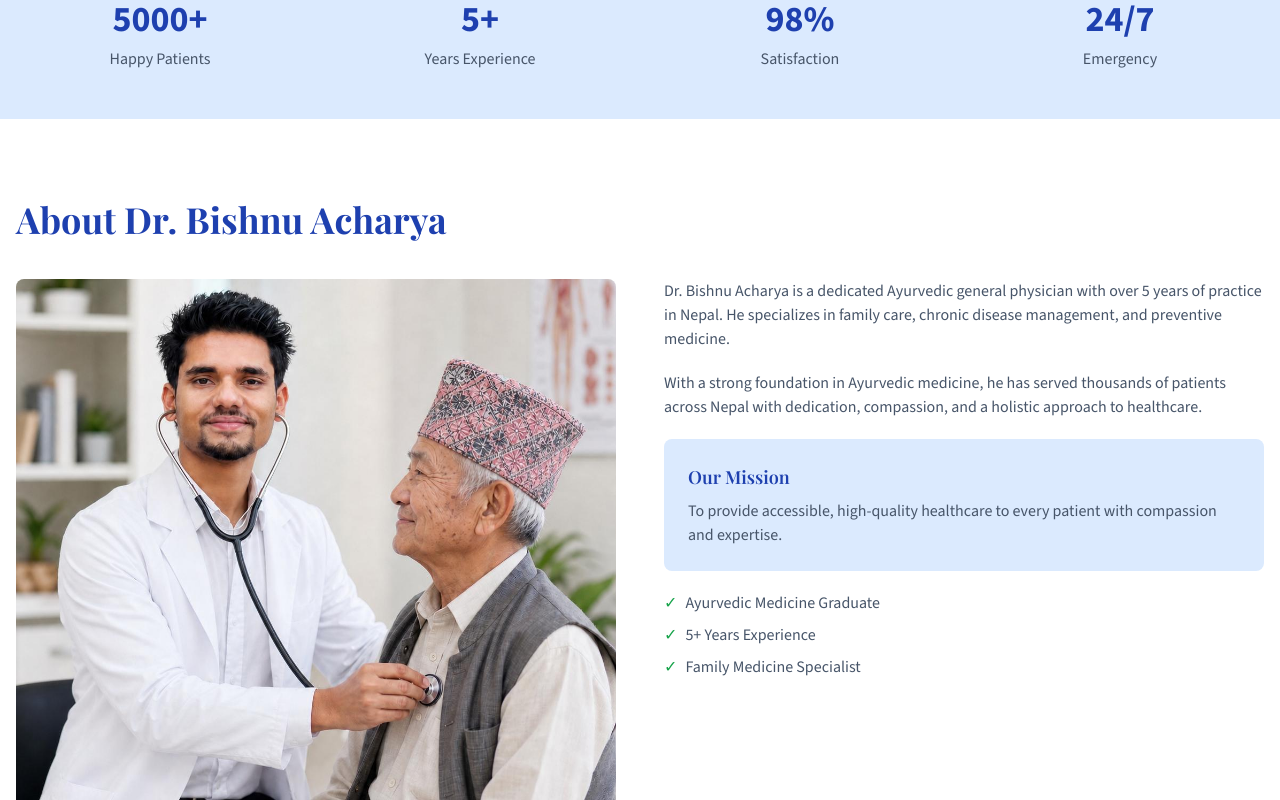
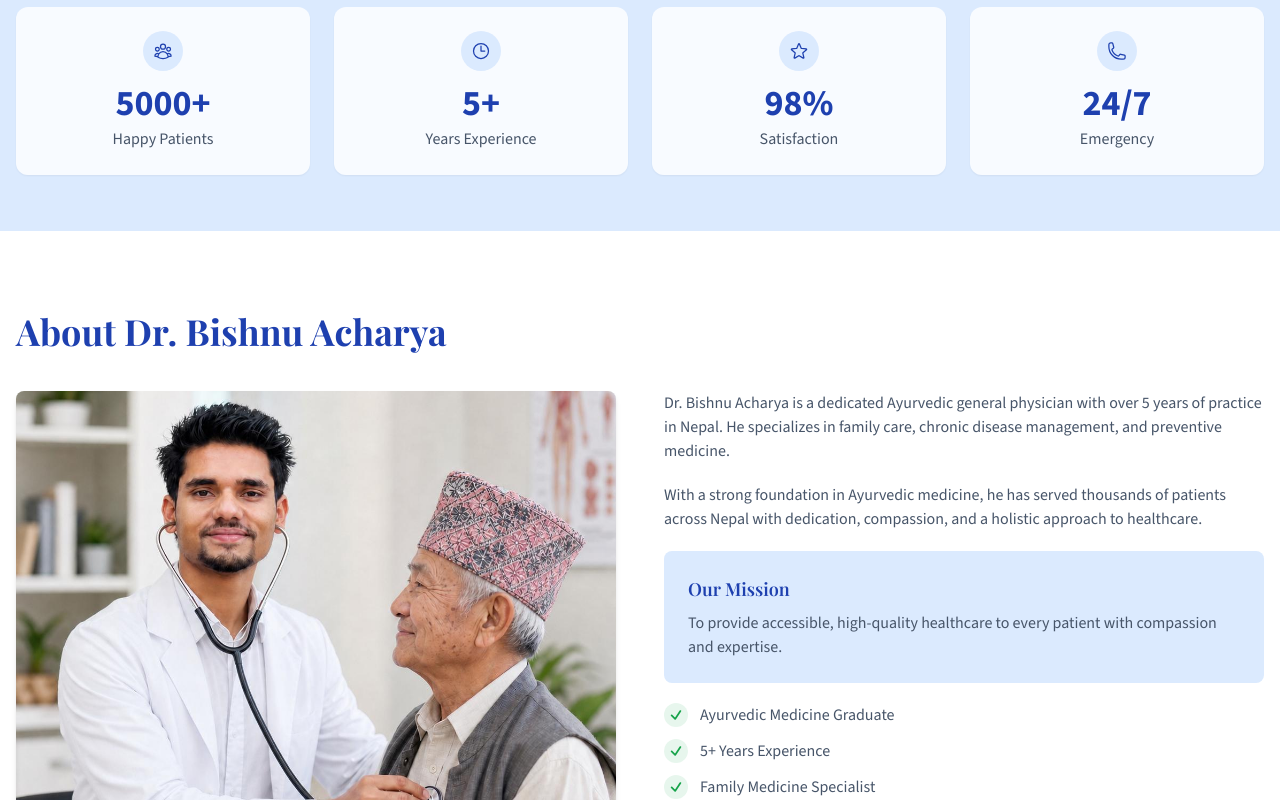
Before and after one commit to codewithbee-art/Doctor-Booking-App, a Next.js app: page / in a window 1280 px wide. Shown: the part 780-1580 px from the top of the page. Built offline with nearby package versions, Linux system fonts and the light colour scheme; a web font is replaced by a local one.

Commit message:
Phase 1C: polish homepage UI

```diff
--- a/app/globals.css
+++ b/app/globals.css
@@ -23,4 +23,9 @@
   p {
     @apply leading-relaxed;
   }
+
+  a:focus-visible,
+  button:focus-visible {
+    @apply outline-2 outline-offset-2 outline-primary;
+  }
 }
--- a/app/page.tsx
+++ b/app/page.tsx
@@ -49,8 +49,10 @@ export default function HomePage() {
   return (
     <>
       {/* Hero Section */}
-      <section className="bg-white px-4 py-16 md:py-24">
-        <div className="mx-auto max-w-7xl">
+      <section className="relative overflow-hidden bg-white px-4 py-16 md:py-24">
+        <div className="absolute -right-40 -top-40 h-96 w-96 rounded-full bg-light-blue/30 blur-3xl" aria-hidden="true" />
+        <div className="absolute -bottom-40 -left-40 h-80 w-80 rounded-full bg-light-blue/20 blur-3xl" aria-hidden="true" />
+        <div className="relative mx-auto max-w-7xl">
           <div className="grid grid-cols-1 items-center gap-12 md:grid-cols-2">
             <div className="space-y-6 text-center md:text-left">
               <h1 className="text-4xl font-bold md:text-5xl lg:text-6xl">
@@ -101,20 +103,59 @@ export default function HomePage() {
       </section>
 
       {/* Quick Stats */}
-      <section className="bg-light-blue px-4 py-12">
+      <section className="bg-light-blue px-4 py-14">
         <div className="mx-auto max-w-7xl">
-          <div className="grid grid-cols-2 gap-8 md:grid-cols-4">
+          <div className="grid grid-cols-2 gap-6 md:grid-cols-4">
             {[
-              { value: "5000+", label: "Happy Patients" },
-              { value: "5+", label: "Years Experience" },
-              { value: "98%", label: "Satisfaction" },
-              { value: "24/7", label: "Emergency" },
+              {
+                value: "5000+",
+                label: "Happy Patients",
+                iconPath:
+                  "M18 18.72a9.094 9.094 0 003.741-.479 3 3 0 00-4.682-2.72m.94 3.198l.001.031c0 .225-.012.447-.037.666A11.944 11.944 0 0112 21c-2.17 0-4.207-.576-5.963-1.584A6.062 6.062 0 016 18.719m12 0a5.971 5.971 0 00-.941-3.197m0 0A5.995 5.995 0 0012 12.75a5.995 5.995 0 00-5.058 2.772m0 0a3 3 0 00-4.681 2.72 8.986 8.986 0 003.74.477m.94-3.197a5.971 5.971 0 00-.94 3.197M15 6.75a3 3 0 11-6 0 3 3 0 016 0zm6 3a2.25 2.25 0 11-4.5 0 2.25 2.25 0 014.5 0zm-13.5 0a2.25 2.25 0 11-4.5 0 2.25 2.25 0 014.5 0z",
+              },
+              {
+                value: "5+",
+                label: "Years Experience",
+                iconPath:
+                  "M12 6v6h4.5m4.5 0a9 9 0 11-18 0 9 9 0 0118 0z",
+              },
+              {
+                value: "98%",
+                label: "Satisfaction",
+                iconPath:
+                  "M11.48 3.499a.562.562 0 011.04 0l2.125 5.111a.563.563 0 00.475.345l5.518.442c.499.04.701.663.321.988l-4.204 3.602a.563.563 0 00-.182.557l1.285 5.385a.562.562 0 01-.84.61l-4.725-2.885a.563.563 0 00-.586 0L6.982 20.54a.562.562 0 01-.84-.61l1.285-5.386a.562.562 0 00-.182-.557l-4.204-3.602a.563.563 0 01.321-.988l5.518-.442a.563.563 0 00.475-.345L11.48 3.5z",
+              },
+              {
+                value: "24/7",
+                label: "Emergency",
+                iconPath:
+                  "M2.25 6.75c0 8.284 6.716 15 15 15h2.25a2.25 2.25 0 002.25-2.25v-1.372c0-.516-.351-.966-.852-1.091l-4.423-1.106c-.44-.11-.902.055-1.173.417l-.97 1.293c-.282.376-.769.542-1.21.38a12.035 12.035 0 01-7.143-7.143c-.162-.441.004-.928.38-1.21l1.293-.97c.363-.271.527-.734.417-1.173L6.963 3.102a1.125 1.125 0 00-1.091-.852H4.5A2.25 2.25 0 002.25 4.5v2.25z",
+              },
             ].map((stat) => (
-              <div key={stat.label} className="text-center">
+              <div
+                key={stat.label}
+                className="rounded-xl bg-white/80 px-4 py-6 text-center shadow-sm"
+              >
+                <div className="mx-auto mb-3 flex h-10 w-10 items-center justify-center rounded-full bg-light-blue">
+                  <svg
+                    className="h-5 w-5 text-primary"
+                    fill="none"
+                    viewBox="0 0 24 24"
+                    strokeWidth="1.5"
+                    stroke="currentColor"
+                    aria-hidden="true"
+                  >
+                    <path
+                      strokeLinecap="round"
+                      strokeLinejoin="round"
+                      d={stat.iconPath}
+                    />
+                  </svg>
+                </div>
                 <p className="font-body text-3xl font-bold text-primary md:text-4xl">
                   {stat.value}
                 </p>
-                <p className="mt-2 font-body text-base text-text-secondary">
+                <p className="mt-1 font-body text-base text-text-secondary">
                   {stat.label}
                 </p>
               </div>
@@ -136,7 +177,7 @@ export default function HomePage() {
                 alt="Dr. Bishnu Acharya consulting with a patient"
                 width={600}
                 height={600}
-                className="h-80 w-full rounded-lg object-cover md:h-[35rem]"
+                className="h-80 w-full rounded-lg object-cover shadow-md md:h-[35rem]"
               />
             </div>
             <div className="space-y-5">
@@ -157,17 +198,23 @@ export default function HomePage() {
                   patient with compassion and expertise.
                 </p>
               </div>
-              <ul className="space-y-2 font-body text-base text-text-secondary">
-                <li className="flex items-center gap-2">
-                  <span className="text-accent" aria-hidden="true">&#10003;</span>
+              <ul className="space-y-3 font-body text-base text-text-secondary">
+                <li className="flex items-center gap-3">
+                  <span className="flex h-6 w-6 shrink-0 items-center justify-center rounded-full bg-accent/10" aria-hidden="true">
+                    <svg className="h-3.5 w-3.5 text-accent" fill="none" viewBox="0 0 24 24" strokeWidth="3" stroke="currentColor"><path strokeLinecap="round" strokeLinejoin="round" d="M4.5 12.75l6 6 9-13.5" /></svg>
+                  </span>
                   Ayurvedic Medicine Graduate
                 </li>
-                <li className="flex items-center gap-2">
-                  <span className="text-accent" aria-hidden="true">&#10003;</span>
+                <li className="flex items-center gap-3">
+                  <span className="flex h-6 w-6 shrink-0 items-center justify-center rounded-full bg-accent/10" aria-hidden="true">
+                    <svg className="h-3.5 w-3.5 text-accent" fill="none" viewBox="0 0 24 24" strokeWidth="3" stroke="currentColor"><path strokeLinecap="round" strokeLinejoin="round" d="M4.5 12.75l6 6 9-13.5" /></svg>
+                  </span>
                   5+ Years Experience
                 </li>
-                <li className="flex items-center gap-2">
-                  <span className="text-accent" aria-hidden="true">&#10003;</span>
+                <li className="flex items-center gap-3">
+                  <span className="flex h-6 w-6 shrink-0 items-center justify-center rounded-full bg-accent/10" aria-hidden="true">
+                    <svg className="h-3.5 w-3.5 text-accent" fill="none" viewBox="0 0 24 24" strokeWidth="3" stroke="currentColor"><path strokeLinecap="round" strokeLinejoin="round" d="M4.5 12.75l6 6 9-13.5" /></svg>
+                  </span>
                   Family Medicine Specialist
                 </li>
               </ul>
@@ -186,7 +233,7 @@ export default function HomePage() {
             {services.map((service) => (
               <div
                 key={service.title}
-                className="rounded-lg bg-white p-6 shadow-sm"
+                className="rounded-lg bg-white p-6 shadow-sm hover:shadow-md transition-shadow"
               >
                 <div className="mb-4 flex h-12 w-12 items-center justify-center rounded-lg bg-light-blue">
                   <svg
@@ -220,7 +267,13 @@ export default function HomePage() {
           <h2 className="mb-10 text-3xl font-bold md:text-4xl">
             Visiting Specialists This Week
           </h2>
-          <div className="rounded-lg border border-dashed border-border bg-bg-light px-6 py-12 text-center">
+          <div className="rounded-lg border border-dashed border-border bg-bg-light px-6 py-16 text-center">
+            <div className="mx-auto mb-4 flex h-14 w-14 items-center justify-center rounded-full bg-light-blue">
+              <svg className="h-7 w-7 text-secondary" fill="none" viewBox="0 0 24 24" strokeWidth="1.5" stroke="currentColor" aria-hidden="true">
+                <path strokeLinecap="round" strokeLinejoin="round" d="M15 19.128a9.38 9.38 0 002.625.372 9.337 9.337 0 004.121-.952 4.125 4.125 0 00-7.533-2.493M15 19.128v-.003c0-1.113-.285-2.16-.786-3.07M15 19.128v.106A12.318 12.318 0 018.624 21c-2.331 0-4.512-.645-6.374-1.766l-.001-.109a6.375 6.375 0 0111.964-3.07M12 6.375a3.375 3.375 0 11-6.75 0 3.375 3.375 0 016.75 0zm8.25 2.25a2.625 2.625 0 11-5.25 0 2.625 2.625 0 015.25 0z" />
+              </svg>
+            </div>
+            <h3 className="mb-2 text-lg font-semibold">Coming Soon</h3>
             <p className="font-body text-base text-text-secondary">
               Check back soon for visiting specialists
             </p>
@@ -239,8 +292,12 @@ export default function HomePage() {
           </p>
           <div className="grid grid-cols-1 gap-6 sm:grid-cols-2 lg:grid-cols-4">
             {[1, 2, 3, 4].map((item) => (
-              <div key={item} className="rounded-lg bg-white p-5 shadow-sm">
-                <div className="mb-4 h-32 rounded-lg bg-bg-off" />
+              <div key={item} className="rounded-lg bg-white p-5 shadow-sm hover:shadow-md transition-shadow">
+                <div className="mb-4 flex h-32 items-center justify-center rounded-lg bg-bg-off">
+                  <svg className="h-10 w-10 text-border" fill="none" viewBox="0 0 24 24" strokeWidth="1.5" stroke="currentColor" aria-hidden="true">
+                    <path strokeLinecap="round" strokeLinejoin="round" d="M15.75 10.5V6a3.75 3.75 0 10-7.5 0v4.5m11.356-1.993l1.263 12c.07.665-.45 1.243-1.119 1.243H4.25a1.125 1.125 0 01-1.12-1.243l1.264-12A1.125 1.125 0 015.513 7.5h12.974c.576 0 1.059.435 1.119 1.007zM8.625 10.5a.375.375 0 11-.75 0 .375.375 0 01.75 0zm7.5 0a.375.375 0 11-.75 0 .375.375 0 01.75 0z" />
+                  </svg>
+                </div>
                 <h3 className="mb-1 text-base font-semibold">Product Name</h3>
                 <p className="mb-4 font-body text-base font-bold text-primary">
                   NPR 250
@@ -289,9 +346,13 @@ export default function HomePage() {
             {[1, 2, 3].map((item) => (
               <article
                 key={item}
-                className="rounded-lg border border-border bg-white p-5 shadow-sm"
+                className="rounded-lg border border-border bg-white p-5 shadow-sm hover:shadow-md transition-shadow"
               >
-                <div className="mb-4 h-40 rounded-lg bg-bg-off" />
+                <div className="mb-4 flex h-40 items-center justify-center rounded-lg bg-bg-off">
+                  <svg className="h-10 w-10 text-border" fill="none" viewBox="0 0 24 24" strokeWidth="1.5" stroke="currentColor" aria-hidden="true">
+                    <path strokeLinecap="round" strokeLinejoin="round" d="M12 7.5h1.5m-1.5 3h1.5m-7.5 3h7.5m-7.5 3h7.5m3-9h3.375c.621 0 1.125.504 1.125 1.125V18a2.25 2.25 0 01-2.25 2.25M16.5 7.5V18a2.25 2.25 0 002.25 2.25M16.5 7.5V4.875c0-.621-.504-1.125-1.125-1.125H4.125C3.504 3.75 3 4.254 3 4.875V18a2.25 2.25 0 002.25 2.25h13.5M6 7.5h3v3H6V7.5z" />
+                  </svg>
+                </div>
                 <span className="mb-2 inline-block rounded bg-light-blue px-3 py-1 font-body text-xs font-semibold text-primary">
                   Health Tips
                 </span>
@@ -300,9 +361,15 @@ export default function HomePage() {
                   Short excerpt of the blog post content goes here. This
                   preview gives readers a quick idea of the article.
                 </p>
-                <p className="font-body text-sm text-text-secondary">
-                  By Dr. Bishnu Acharya
-                </p>
+                <div className="flex items-center justify-between">
+                  <p className="font-body text-sm text-text-secondary">
+                    By Dr. Bishnu Acharya
+                  </p>
+                  <Link href="/blog" className="inline-flex items-center gap-1 font-body text-sm font-semibold text-primary hover:text-secondary transition-colors">
+                    Read More
+                    <svg className="h-3.5 w-3.5" fill="none" stroke="currentColor" viewBox="0 0 24 24" aria-hidden="true"><path strokeLinecap="round" strokeLinejoin="round" strokeWidth={2} d="M9 5l7 7-7 7" /></svg>
+                  </Link>
+                </div>
               </article>
             ))}
           </div>
@@ -350,10 +417,10 @@ export default function HomePage() {
                   "M9 12.75L11.25 15 15 9.75M21 12a9 9 0 11-18 0 9 9 0 0118 0z",
               },
             ].map((item) => (
-              <div key={item.step} className="text-center">
-                <div className="mx-auto mb-4 flex h-14 w-14 items-center justify-center rounded-full bg-primary">
+              <div key={item.step} className="rounded-xl bg-white/60 px-6 py-8 text-center shadow-sm">
+                <div className="mx-auto mb-4 flex h-16 w-16 items-center justify-center rounded-full bg-primary shadow-md">
                   <svg
-                    className="h-6 w-6 text-white"
+                    className="h-7 w-7 text-white"
                     fill="none"
                     viewBox="0 0 24 24"
                     strokeWidth="1.5"
@@ -367,9 +434,9 @@ export default function HomePage() {
                     />
                   </svg>
                 </div>
-                <p className="mb-1 font-body text-sm font-semibold uppercase tracking-wider text-secondary">
+                <span className="mb-3 inline-block rounded-full bg-primary/10 px-4 py-1 font-body text-xs font-bold uppercase tracking-wider text-primary">
                   Step {item.step}
-                </p>
+                </span>
                 <h3 className="mb-2 text-lg font-semibold">{item.title}</h3>
                 <p className="font-body text-base text-text-secondary">
                   {item.description}
@@ -381,17 +448,20 @@ export default function HomePage() {
       </section>
 
       {/* CTA Banner */}
-      <section className="bg-primary px-4 py-16 md:py-20">
+      <section className="bg-primary px-4 py-16 md:py-24">
         <div className="mx-auto max-w-4xl text-center">
           <h2 className="mb-4 text-3xl font-bold text-white md:text-4xl">
             Ready to Book Your Appointment?
           </h2>
-          <p className="mb-8 font-body text-lg text-white/80">
+          <p className="mb-2 font-body text-lg text-white/80">
             Available Sunday to Saturday, 9 AM &ndash; 5 PM
+          </p>
+          <p className="mb-8 font-body text-base text-white/60">
+            Call us at +977 1234567890 or book online
           </p>
           <Link
             href="/booking"
-            className="inline-block rounded-lg bg-accent px-10 py-4 font-body text-lg font-semibold text-white hover:bg-accent-hover transition-colors"
+            className="inline-block rounded-lg bg-accent px-10 py-4 font-body text-lg font-semibold text-white shadow-lg hover:bg-accent-hover transition-colors"
           >
             Book Now
           </Link>
--- a/components/Footer.tsx
+++ b/components/Footer.tsx
@@ -60,10 +60,10 @@ export default function Footer() {
               </p>
               <p>
                 <a
-                  href="mailto:info@drsharma.com"
+                  href="mailto:info@dracharya.com"
                   className="font-body text-base text-white/80 hover:text-white transition-colors"
                 >
-                  info@drsharma.com
+                  info@dracharya.com
                 </a>
               </p>
             </address>
--- a/components/Navbar.tsx
+++ b/components/Navbar.tsx
@@ -43,7 +43,7 @@ export default function Navbar() {
             ))}
             <Link
               href="/booking"
-              className="rounded-lg bg-accent px-5 py-2.5 font-body text-base font-semibold text-white hover:bg-accent-hover transition-colors"
+              className="rounded-lg bg-accent px-5 py-2.5 font-body text-base font-semibold text-white shadow-sm hover:bg-accent-hover transition-colors"
             >
               Book Appointment
             </Link>
```
Also changed, not shown: 2 other files (tests, documents, lock files or other folders).
